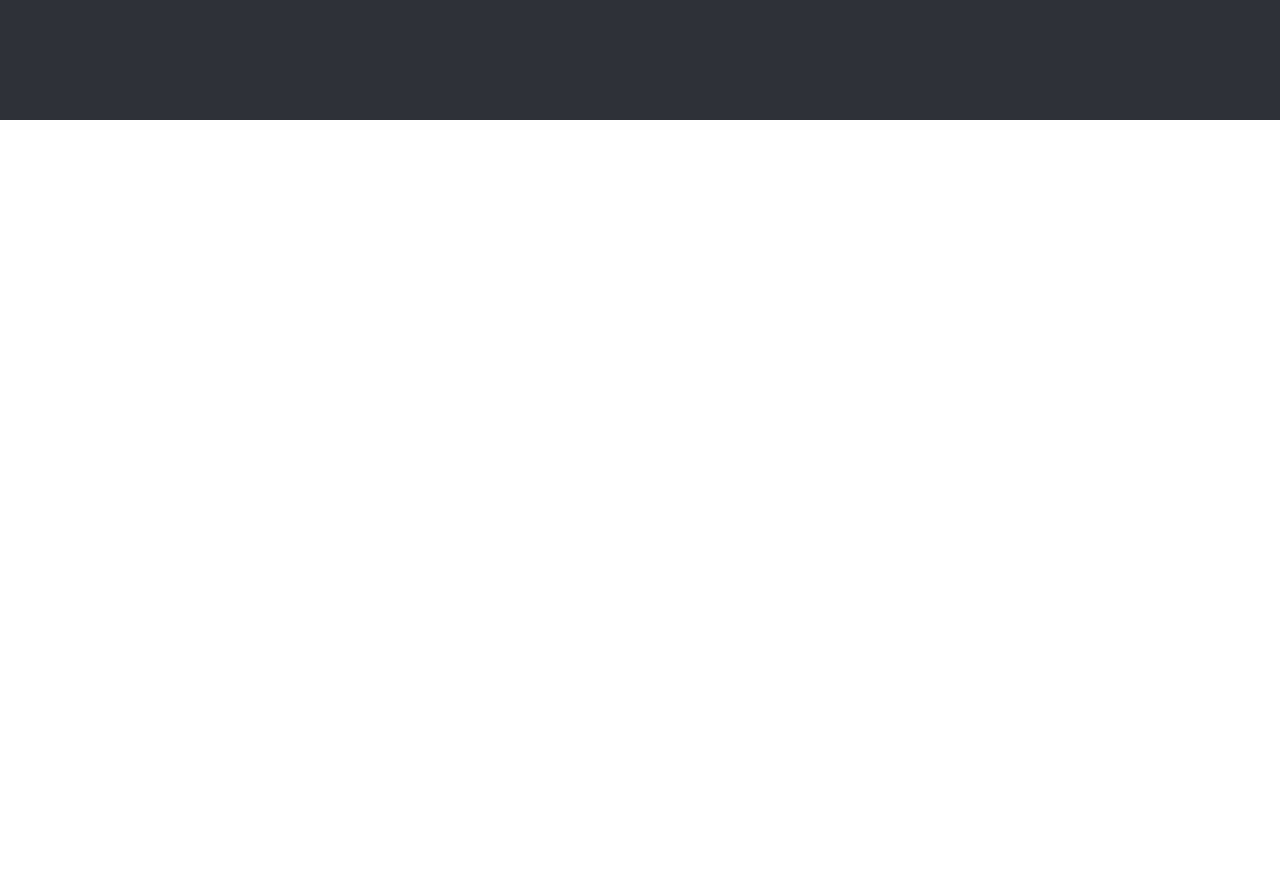
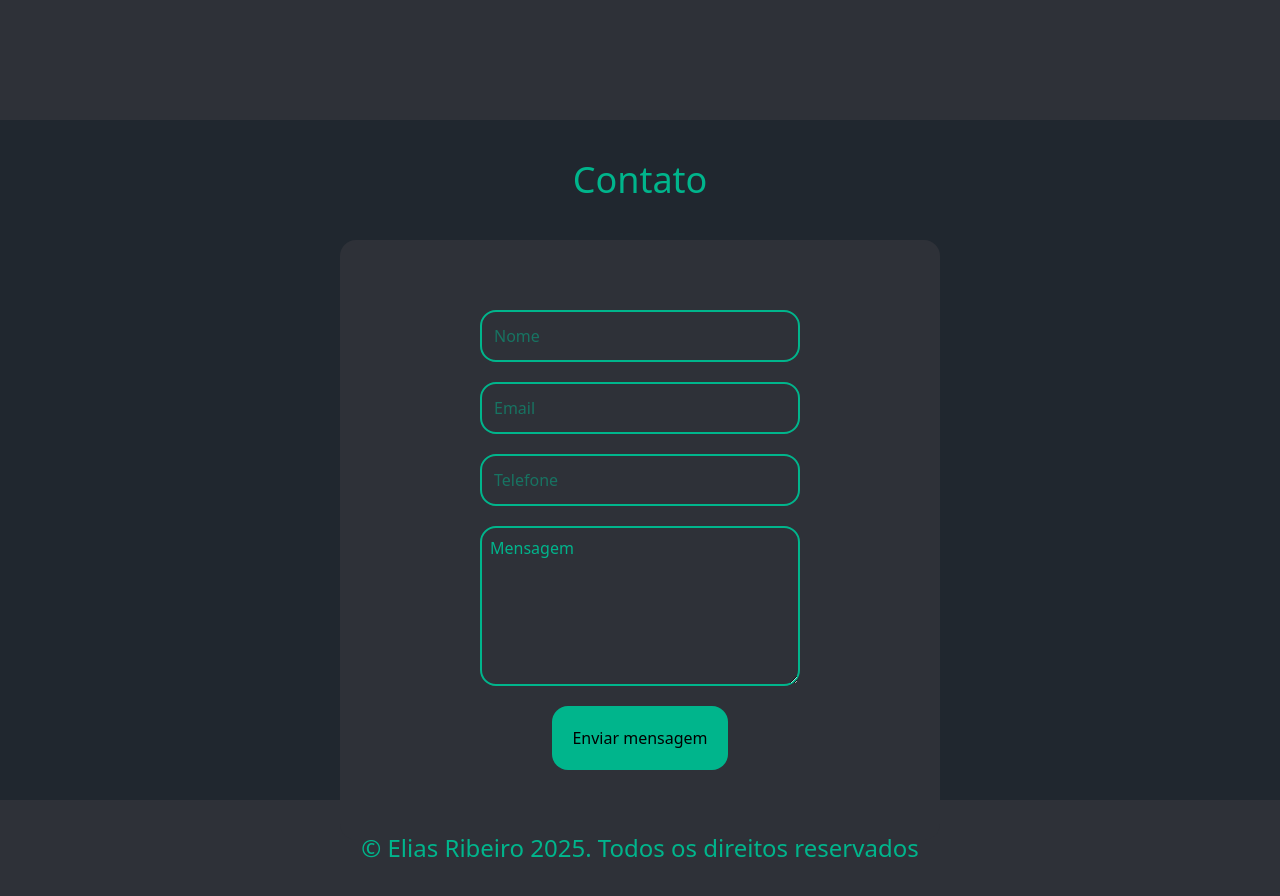
Before and after one commit to Elias700/portfolio, a React (Vite) app: page / in a window 1280 px wide. Shown: the part 2380-3276 px from the top of the page. Before the commit the page ends 2500 px from the top, so only its background shows below. Built offline with nearby package versions, Linux system fonts and the light colour scheme.

Commit message:
fix: contact creation and footer.

```diff
--- a/src/App.tsx
+++ b/src/App.tsx
@@ -3,6 +3,8 @@ import Home from './pages/Home/Home'
 import About from './pages/About/About'
 import Projects from './pages/Projects/Projects'
 import Skills from './pages/Skills/Skills'
+import Contact from './pages/Contact/Contact'
+import Footer from './components/Footer/Footer'
 import './style.css'
 
 function App() {
@@ -14,6 +16,8 @@ function App() {
       <About />
       <Projects/>
       <Skills/>
+      <Contact/>
+      <Footer />
     </>
   )
 }
--- a/src/components/Footer/Footer.tsx
+++ b/src/components/Footer/Footer.tsx
@@ -0,0 +1,9 @@
+const Footer = () => {
+    return (
+        <div className="bg-[#2E3138] h-10 w-100% p-12 flex items-center justify-center">
+            <p className="text-[#00B58C] text-2xl">© Elias Ribeiro 2025. Todos os direitos reservados</p>
+        </div>
+    )
+};
+
+export default Footer;
--- /dev/null
+++ b/src/pages/Contact/Contact.tsx
@@ -0,0 +1,24 @@
+
+
+const Contact = () => {
+    return (
+        <div className="h-[85vh] w-[100%] bg-[#20272F]">
+            <h1 className="text-center text-4xl text-[#00B58C] p-10">Contato</h1>
+            <div className=" flex justify-center items-center">
+                <div className="bg-[#2E3138] h-150 w-150 flex justify-center items-center rounded-2xl">
+                    <form className="[&>input]:border-2 [&>input]:p-3 [&>input]:w-80 [&>input]:rounded-2xl [&>input]:border-[#00B58C] [&>input]:text-[#00B58C] flex flex-col justify-center items-center gap-5 ">
+                        <input required type="text" placeholder="Nome"/>
+                        <input required type="email" placeholder="Email"/>
+                        <input required type="phone" placeholder="Telefone"/>
+                        <textarea required className="border-2 rounded-2xl h-40 w-80 border-[#00B58C] text-[#00B58C] placeholder:text-[#00B58C] placeholder:p-2" placeholder="Mensagem"></textarea>
+                        <div>
+                            <button className="border-2 rounded-2xl p-5 bg-[#00B58C] border-none cursor-pointer hover:bg-[#0b8669] transition duration-[600ms]">Enviar mensagem</button>
+                        </div>
+                    </form>
+                </div>
+            </div>
+        </div>
+    )
+};
+
+export default Contact;
```
